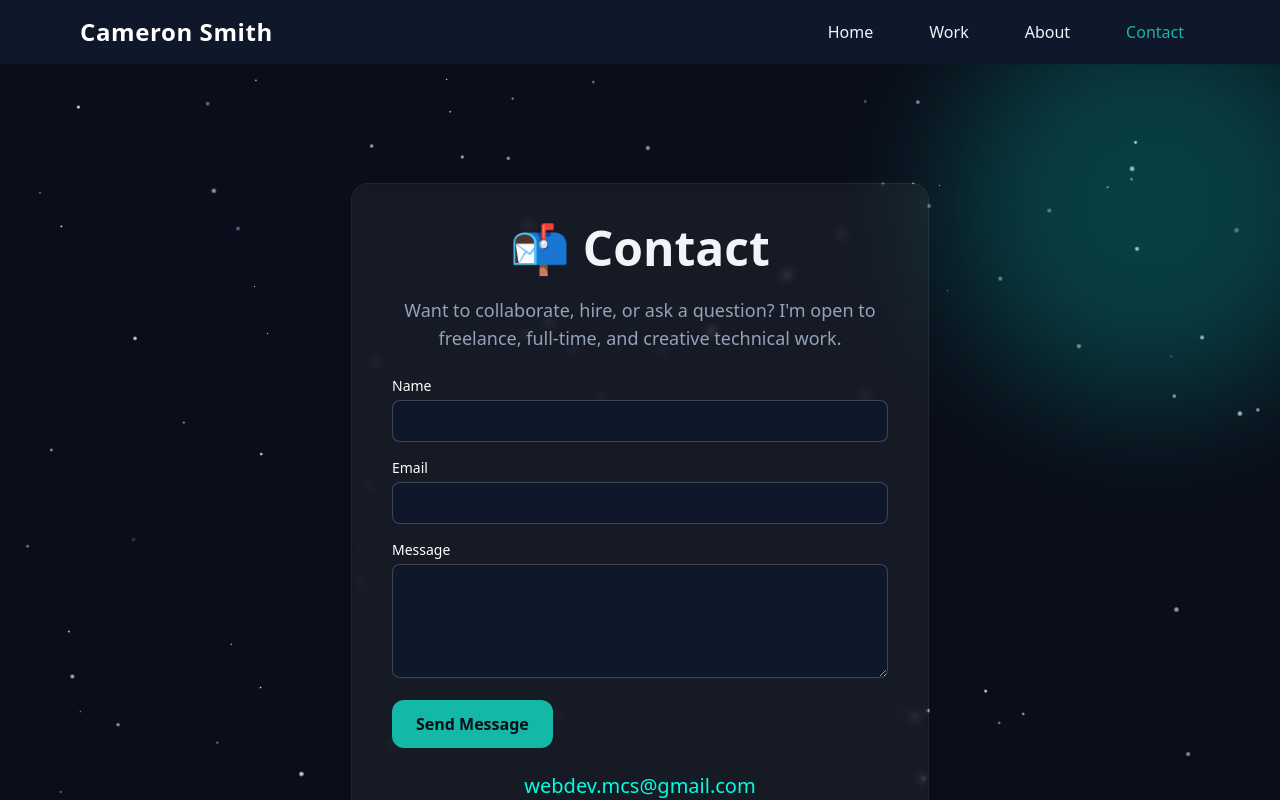
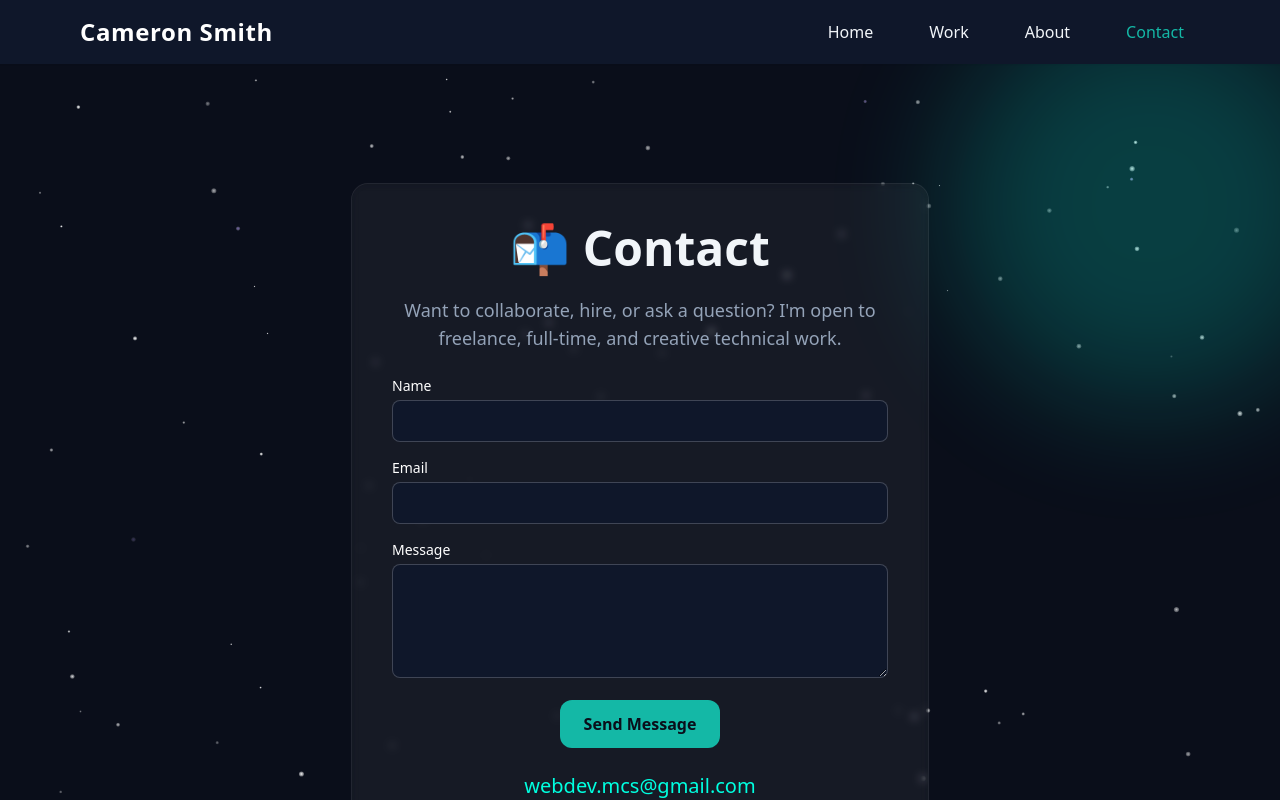
Before and after one commit to Cameron8325/port2, a React (Vite) app: page /contact in a window 1280 px wide. Shown: the top 800 px of the page. Built offline with nearby package versions, Linux system fonts and the light colour scheme.

Commit message:
Centered the button

```diff
--- a/src/pages/Contact.jsx
+++ b/src/pages/Contact.jsx
@@ -130,7 +130,7 @@ export default function Contact() {
 
             <button
               type="submit"
-              className="w-full sm:w-auto px-6 py-3 bg-[#14b8a6] text-[#0a0e1a] font-semibold rounded-xl hover:bg-[#10a29a] transition"
+              className="block w-full sm:w-auto px-6 py-3 bg-[#14b8a6] text-[#0a0e1a] font-semibold rounded-xl hover:bg-[#10a29a] transition mx-auto"
             >
               Send Message
             </button>
```
